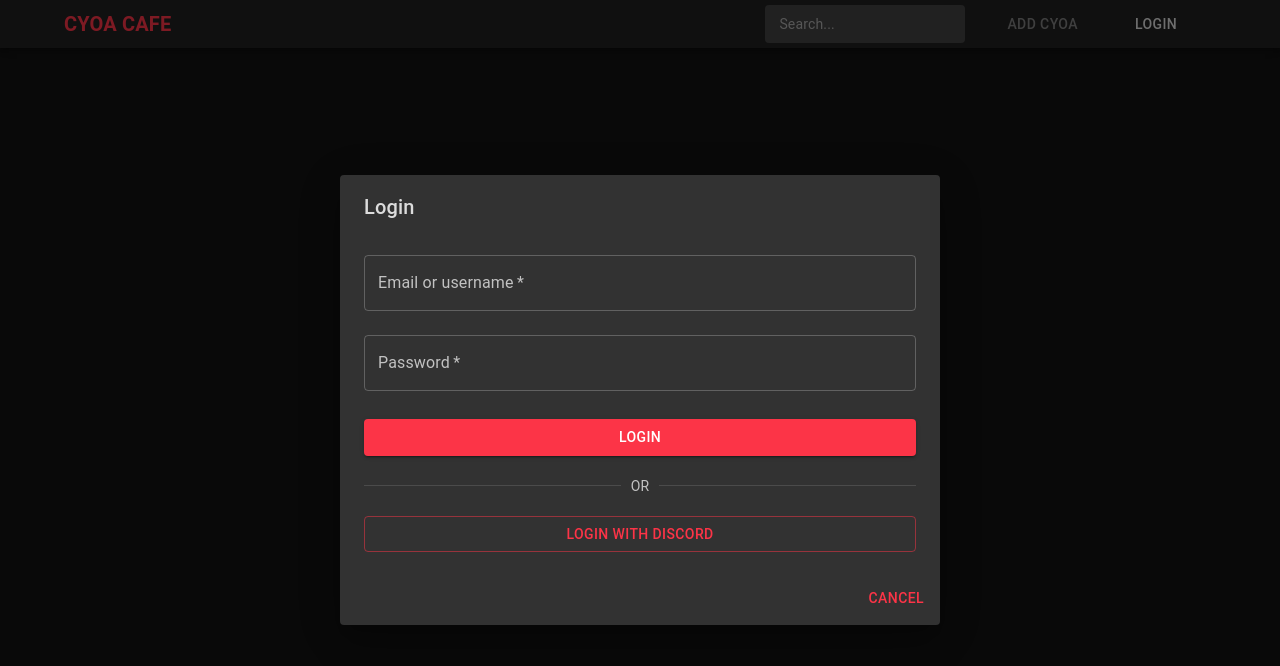
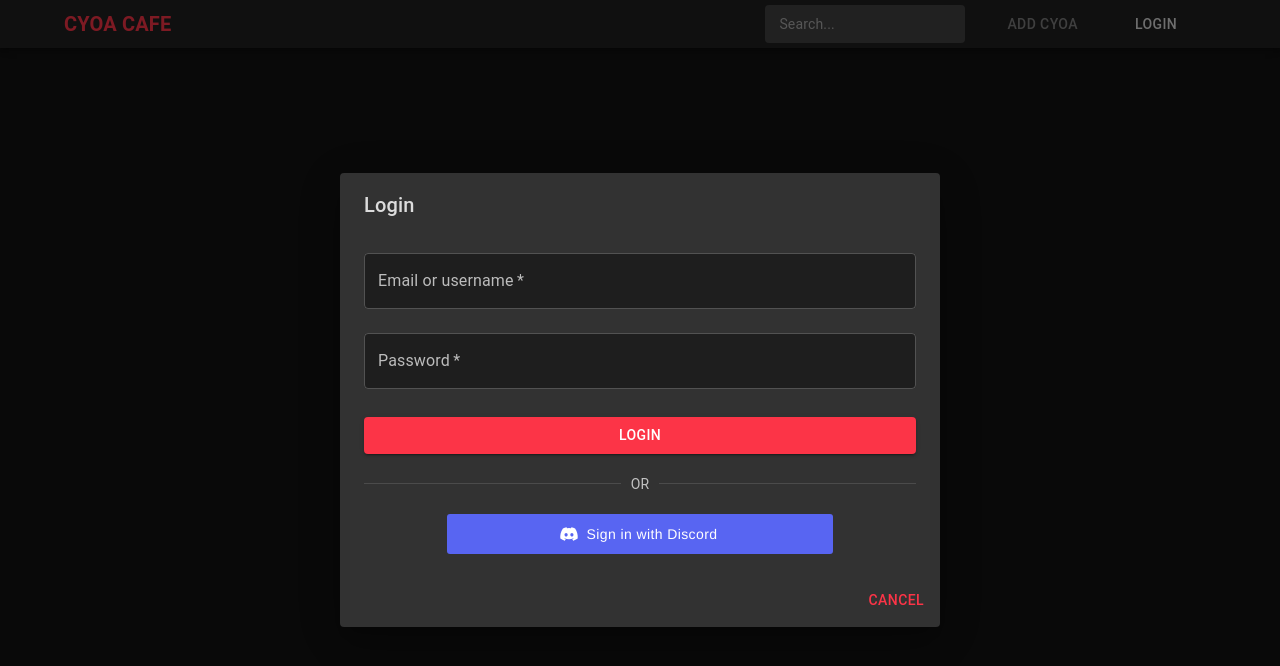
Before and after one commit to DragonsWho/CYOACatalog, a React (Vite) app: page /login in a window 1280 px wide. Both pictures are taken after a click on the button "LOGIN". Shown: the top 666 px of the page. Built offline with nearby package versions, Linux system fonts and the light colour scheme.

Commit message:
login design

```diff
--- a/package.json
+++ b/package.json
@@ -10,7 +10,7 @@
     "preview": "vite preview"
   },
   "dependencies": {
-    "@emotion/react": "^11.13.0",
+    "@emotion/react": "^11.13.3",
     "@emotion/styled": "^11.13.0",
     "@mui/icons-material": "^5.16.7",
     "@mui/material": "^5.16.7",
--- a/src/components/Header/Login.jsx
+++ b/src/components/Header/Login.jsx
@@ -1,11 +1,39 @@
 // src/components/Header/Login.jsx
-// Version: 1.9.1
-// Description: Enhanced Login modal component with default prop values and prop type checking
+// Version: 1.11.0
+// Description: Enhanced Login modal component with styled Discord login button and custom Discord icon
 
 import React, { useState } from 'react';
 import PropTypes from 'prop-types';
 import { TextField, Button, Typography, Dialog, DialogTitle, DialogContent, DialogActions, Divider, CircularProgress } from "@mui/material";
+import { styled } from '@mui/material/styles';
+import SvgIcon from '@mui/material/SvgIcon';
 import authService from '../../services/authService';
+
+const DiscordIcon = (props) => (
+    <SvgIcon {...props}>
+        <path d="M19.27 5.33C17.94 4.71 16.5 4.26 15 4a.09.09 0 0 0-.07.03c-.18.33-.39.76-.53 1.09a16.09 16.09 0 0 0-4.8 0c-.14-.34-.35-.76-.54-1.09-.01-.02-.04-.03-.07-.03-1.5.26-2.93.71-4.27 1.33-.01 0-.02.01-.03.02-2.72 4.07-3.47 8.03-3.1 11.95 0 .02.01.04.03.05 1.8 1.32 3.53 2.12 5.24 2.65.03.01.06 0 .07-.02.4-.55.76-1.13 1.07-1.74.02-.04 0-.08-.04-.09-.57-.22-1.11-.48-1.64-.78-.04-.02-.04-.08-.01-.11.11-.08.22-.17.33-.25.02-.02.05-.02.07-.01 3.44 1.57 7.15 1.57 10.55 0 .02-.01.05-.01.07.01.11.09.22.17.33.26.04.03.04.09-.01.11-.52.31-1.07.56-1.64.78-.04.01-.05.06-.04.09.32.61.68 1.19 1.07 1.74.03.01.06.02.09.01 1.72-.53 3.45-1.33 5.25-2.65.02-.01.03-.03.03-.05.44-4.53-.73-8.46-3.1-11.95-.01-.01-.02-.02-.04-.02zM8.52 14.91c-1.03 0-1.89-.95-1.89-2.12s.84-2.12 1.89-2.12c1.06 0 1.9.96 1.89 2.12 0 1.17-.84 2.12-1.89 2.12zm6.97 0c-1.03 0-1.89-.95-1.89-2.12s.84-2.12 1.89-2.12c1.06 0 1.9.96 1.89 2.12 0 1.17-.83 2.12-1.89 2.12z" />
+    </SvgIcon>
+);
+
+const DiscordButton = styled(Button)(({ theme }) => ({
+    backgroundColor: '#5865F2',
+    color: 'white',
+    '&:hover': {
+        backgroundColor: '#4752C4',
+    },
+    width: '70%',
+    margin: '0 auto',
+    display: 'flex',
+    justifyContent: 'center',
+    alignItems: 'center',
+    padding: '10px',
+    borderRadius: '3px',
+    fontFamily: '"Helvetica Neue", Helvetica, Arial, sans-serif',
+    fontWeight: 500,
+    fontSize: '14px',
+    lineHeight: '20px',
+    textTransform: 'none',
+}));
 
 const Login = ({ open = false, onClose = () => { }, onLoginSuccess = () => { } }) => {
     const [identifier, setIdentifier] = useState('');
@@ -66,6 +94,12 @@
                         margin="normal"
                         disabled={isLoading}
                         required
+                        InputProps={{
+                            style: {
+                                backgroundColor: '#1e1e1e',
+                                color: '#e0e0e0',
+                            }
+                        }}
                     />
                     <TextField
                         label="Password"
@@ -76,6 +110,12 @@
                         margin="normal"
                         disabled={isLoading}
                         required
+                        InputProps={{
+                            style: {
+                                backgroundColor: '#1e1e1e',
+                                color: '#e0e0e0',
+                            }
+                        }}
                     />
                     <Button
                         type="submit"
@@ -93,15 +133,13 @@
                         OR
                     </Typography>
                 </Divider>
-                <Button
+                <DiscordButton
                     onClick={handleDiscordLogin}
-                    color="primary"
-                    variant="outlined"
-                    fullWidth
                     disabled={isLoading}
+                    startIcon={<DiscordIcon />}
                 >
-                    {isLoading ? <CircularProgress size={24} /> : 'Login with Discord'}
-                </Button>
+                    {isLoading ? <CircularProgress size={24} /> : 'Sign in with Discord'}
+                </DiscordButton>
                 {error && <Typography color="error" style={{ marginTop: '10px', textAlign: 'center' }}>{error}</Typography>}
             </DialogContent>
             <DialogActions>
--- a/src/index.css
+++ b/src/index.css
@@ -11,3 +11,10 @@
     width: 100%;
     height: 100%;
 }
+input:-webkit-autofill,
+input:-webkit-autofill:hover,
+input:-webkit-autofill:focus,
+input:-webkit-autofill:active {
+    -webkit-box-shadow: 0 0 0 30px #1e1e1e inset !important;
+    -webkit-text-fill-color: #e0e0e0 !important;
+}
--- a/src/theme.js
+++ b/src/theme.js
@@ -23,6 +23,24 @@
         },
     },
     components: {
+
+        MuiTextField: {
+            styleOverrides: {
+                root: {
+                    '& .MuiOutlinedInput-root': {
+                        '& fieldset': {
+                            borderColor: 'rgba(255, 255, 255, 0.23)',
+                        },
+                        '&:hover fieldset': {
+                            borderColor: '#fc3447',
+                        },
+                        '&.Mui-focused fieldset': {
+                            borderColor: '#fc3447',
+                        },
+                    },
+                },
+            },
+        },
         MuiAppBar: {
             styleOverrides: {
                 root: {
```
Also changed, not shown: 2 other files (tests, documents, lock files or other folders).
